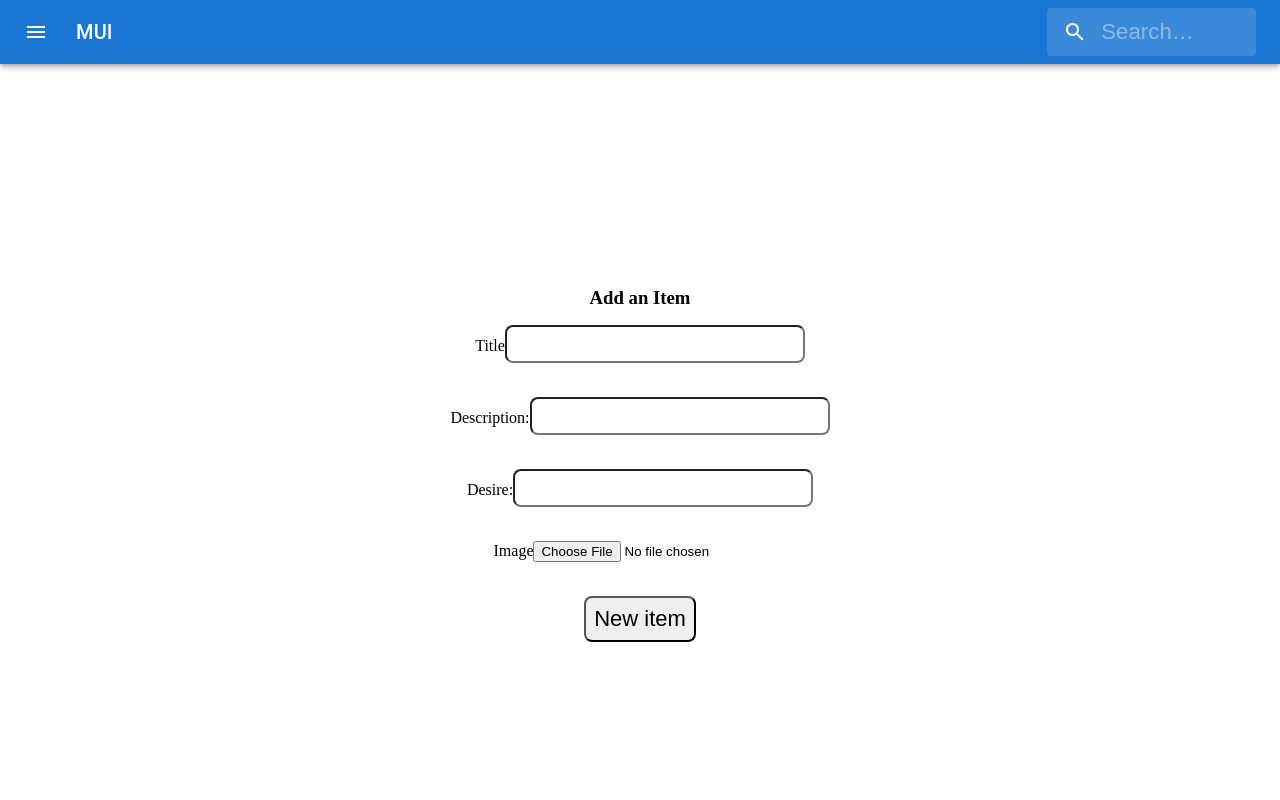
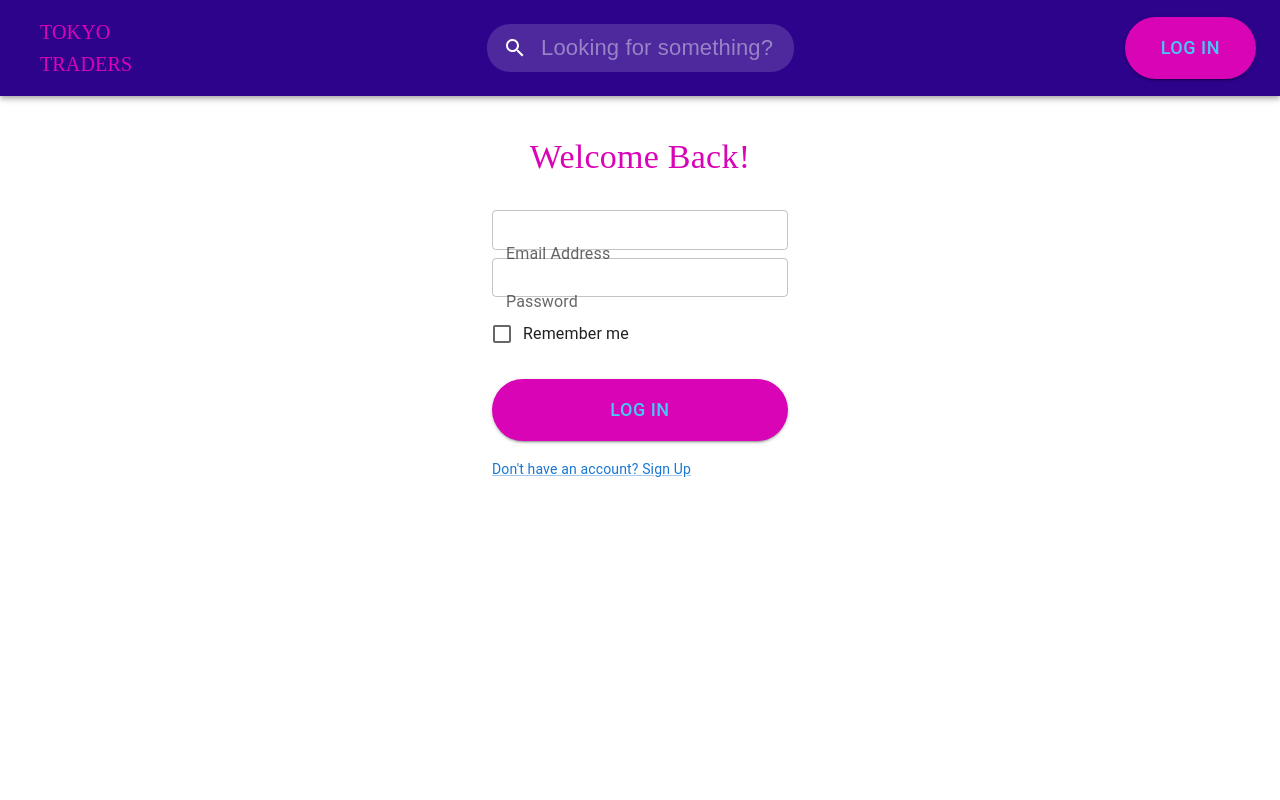
Before and after one commit to tokyo-traders/koukan, a React (Create React App) app: page /Login in a window 1280 px wide. Shown: the top 800 px of the page. Built offline with nearby package versions, Linux system fonts and the light colour scheme.

Commit message:
Added style to login form. Installed material UI.

```diff
--- a/package.json
+++ b/package.json
@@ -6,7 +6,9 @@
   "dependencies": {
     "@emotion/react": "^11.10.5",
     "@emotion/styled": "^11.10.5",
+    "@mui/icons-material": "^5.11.0",
     "@mui/material": "^5.11.2",
+    "@mui/styled-engine-sc": "^5.11.0",
     "@reduxjs/toolkit": "^1.9.1",
     "@testing-library/jest-dom": "^5.16.5",
     "@testing-library/react": "^13.4.0",
@@ -17,6 +19,7 @@
     "react-redux": "^8.0.5",
     "react-scripts": "5.0.1",
     "redux": "^4.2.0",
+    "styled-components": "^5.3.6",
     "web-vitals": "^2.1.4"
   },
   "scripts": {
--- a/src/App.js
+++ b/src/App.js
@@ -31,8 +31,6 @@ function App() {
       <NavBar />
       {/* <Trades /> */}
       {/* <Sidebar /> */}
-      {/* <LoginForm /> */}
-      <AddItem />
       <LoginForm />
       {/* <AddItem /> */}
       {/* <Registration /> */}
--- a/src/componenet/NavBar.js
+++ b/src/componenet/NavBar.js
@@ -2,16 +2,28 @@ import * as React from 'react';
 import { styled, alpha } from '@mui/material/styles';
 import AppBar from '@mui/material/AppBar';
 import Box from '@mui/material/Box';
+import Button from '@mui/material/Button';
 import Toolbar from '@mui/material/Toolbar';
 import IconButton from '@mui/material/IconButton';
 import Typography from '@mui/material/Typography';
 import InputBase from '@mui/material/InputBase';
-import MenuIcon from '@mui/icons-material/Menu';
 import SearchIcon from '@mui/icons-material/Search';
+import { color } from '@mui/system';
+
+
+const RoundedButton = styled(Button)(() => ({
+    borderRadius: 35,
+    backgroundColor: "#D904B5",
+    color: "#46C8F5",
+    padding: "15px 36px",
+    fontSize: "18px"
+}));
+
 
 const Search = styled('div')(({ theme }) => ({
   position: 'relative',
-  borderRadius: theme.shape.borderRadius,
+  // borderRadius: theme.shape.borderRadius,
+  borderRadius: '23px',
   backgroundColor: alpha(theme.palette.common.white, 0.15),
   '&:hover': {
     backgroundColor: alpha(theme.palette.common.white, 0.25),
@@ -43,45 +55,44 @@ const StyledInputBase = styled(InputBase)(({ theme }) => ({
     transition: theme.transitions.create('width'),
     width: '100%',
     [theme.breakpoints.up('sm')]: {
-      width: '12ch',
+      width: '20ch',
       '&:focus': {
-        width: '20ch',
+        width: '25ch',
       },
     },
   },
 }));
 
-export default function SearchAppBar() {
+export default function NavBar() {
   return (
     <Box sx={{ flexGrow: 1 }}>
-      <AppBar position="static">
-        <Toolbar>
-          <IconButton
-            size="large"
-            edge="start"
-            color="inherit"
-            aria-label="open drawer"
-            sx={{ mr: 2 }}
-          >
-            <MenuIcon />
-          </IconButton>
+      <AppBar sx={{background:"#2E038C"}} position="static">
+        <Toolbar
+          sx={{
+            justifyContent: "space-between"
+          }}
+        >
           <Typography
             variant="h6"
             noWrap
             component="div"
-            sx={{ flexGrow: 1, display: { xs: 'none', sm: 'block' } }}
+            fontFamily="Roboto Slab"
+            padding={2}
+            color="#D904B5"
           >
-            MUI
+            <div>TOKYO</div>
+            <div>TRADERS</div>
           </Typography>
           <Search>
             <SearchIconWrapper>
               <SearchIcon />
             </SearchIconWrapper>
             <StyledInputBase
-              placeholder="Search…"
+              placeholder="Looking for something?"
               inputProps={{ 'aria-label': 'search' }}
             />
           </Search>
+          <RoundedButton variant='contained'>LOG IN</RoundedButton>
         </Toolbar>
       </AppBar>
     </Box>
--- a/src/componenet/Registration/LoginForm.js
+++ b/src/componenet/Registration/LoginForm.js
@@ -1,27 +1,35 @@
 import {useRef, useState, useEffect } from "react";
 import axios from "axios";
+import Button from '@mui/material/Button';
+import CssBaseline from '@mui/material/CssBaseline';
+import TextField from '@mui/material/TextField';
+import FormControlLabel from '@mui/material/FormControlLabel';
+import Checkbox from '@mui/material/Checkbox';
+import Link from '@mui/material/Link';
+import Grid from '@mui/material/Grid';
+import Box from '@mui/material/Box';
+import Typography from '@mui/material/Typography';
+import Container from '@mui/material/Container';
+import { createTheme, ThemeProvider } from '@mui/material/styles';
+import { styled, alpha } from '@mui/material/styles';
 
+const RoundedButton = styled(Button)(() => ({
+    borderRadius: 35,
+    backgroundColor: "#D904B5",
+    color: "#46C8F5",
+    padding: "15px 36px",
+    fontSize: "18px"
+}));
+
+const theme = createTheme();
 
 function LoginForm({ Login, error }) {
   const [details, setDetails] = useState({email:"", password:""});
 
-  // const name = axios.get("api/all"
-  //   .then((res) => {
-  //     console.log(res)
-  //    })
-  //   .catch((err) => alert("error!")))
 
-  const submitHandler = e => {
+  const handleSubmit = e => {
     e.preventDefault();
-    // console.log(e)
-    // Login(details)
 
-    // try {
-    //   const response = await axios.post('api/user/login',
-    //   JSON.stringfy({email:details.email,password:details.password})
-    //   )
-    //   console.log(JSON.stringify)
-    // }
     console.log({email:details.email, password:details.password})
 
     axios
@@ -35,27 +43,72 @@ function LoginForm({ Login, error }) {
   }
 
   return (
-    <form onSubmit={submitHandler}>
-      {/* {% csrf_token %} */}
-      <div className="form-inner">
-        <h2>Login</h2>
-        {/*ERROR! */}
-        <div className="form-group">
-          <label htmlFor="email">Email:</label>
-          <input type="text" name="email" id="email" onChange={e => setDetails({...details, email:e.target.value})} value={details.email}/>
-        </div>
-
-        <div className="form-group">
-          <label htmlFor="password">Password:</label>
-          <input type="text" name="password" id="password" onChange={e => setDetails({...details, password:e.target.value})} value={details.password}/>
-        </div>
-
-        <input type="submit" value="LOGIN" />
-
-
-      </div>
-    </form>
-  )
+    <ThemeProvider theme={theme}>
+      <Container component="main" maxWidth="xs">
+        <CssBaseline />
+        <Box
+          sx={{
+            marginTop: 3,
+            display: 'flex',
+            flexDirection: 'column',
+            alignItems: 'center',
+          }}
+        >
+          <Typography
+            variant="h4"
+            fontFamily="Roboto Slab"
+            padding={2}
+            color="#D904B5">
+            Welcome Back!
+          </Typography>
+          <Box component="form" onSubmit={handleSubmit}>
+            <TextField
+              margin="normal"
+              id="email"
+              label="Email Address"
+              name="email"
+              autoComplete="email"
+              onChange={e => setDetails({...details, email:e.target.value})}
+              value={details.email}
+              />
+            <TextField
+              name="password"
+              label="Password"
+              type="password"
+              id="password"
+              autoComplete="new-password"
+              onChange={e => setDetails({...details, password:e.target.value})}
+              value={details.password}
+            />
+            <FormControlLabel
+              control={<Checkbox value="remember" color="primary" />}
+              label="Remember me"
+            />
+            <RoundedButton
+              type="submit"
+              fullWidth
+              variant="contained"
+              sx={{ mt: 3, mb: 2 }}
+            >
+              Log In
+            </RoundedButton>
+            <Grid container>
+              {/* <Grid item xs>
+                <Link href="#" variant="body2">
+                  Forgot password?
+                </Link>
+              </Grid> */}
+              <Grid item>
+                <Link component="button" href="#" variant="body2">
+                  {"Don't have an account? Sign Up"}
+                </Link>
+              </Grid>
+            </Grid>
+          </Box>
+        </Box>
+      </Container>
+    </ThemeProvider>
+  );
 }
 
 export default LoginForm
```
Also changed, not shown: src/componenet/Registration/LoginForm.css (deleted), 1 other file (tests, documents, lock files or other folders).
